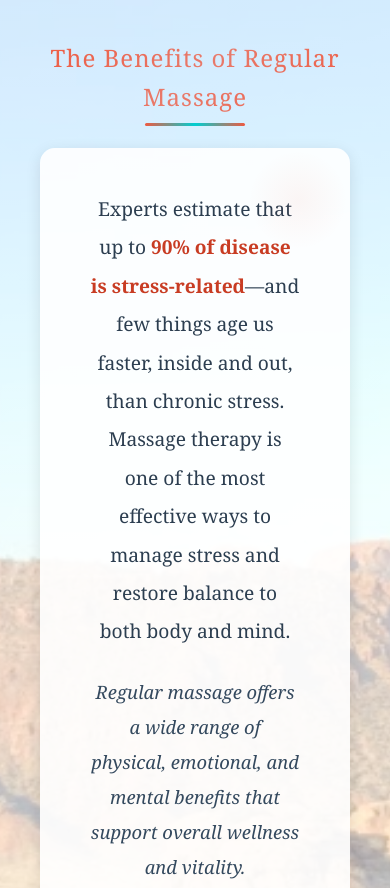
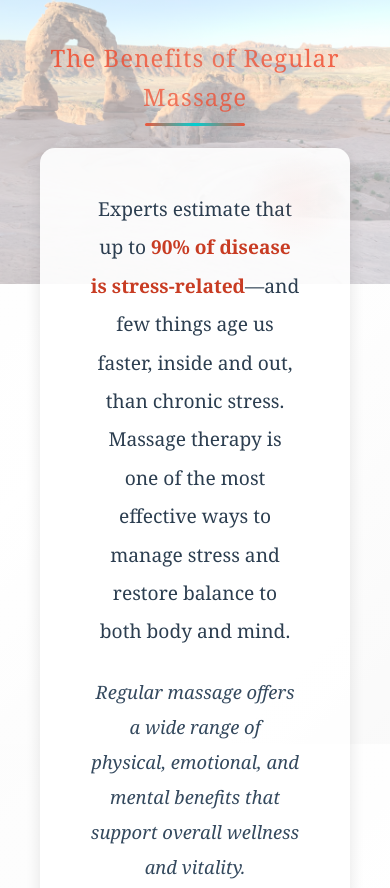
Before and after one commit to hannahleeconner/HealthyTouchHeals, a plain HTML site: page index.html in a window 390 px wide. Shown: the part 944-1832 px from the top of the page. Drawn offline with Linux system fonts and the light colour scheme.

Commit message:
Add files via upload

```diff
--- a/style.css
+++ b/style.css
@@ -1062,15 +1062,15 @@ footer a:hover {
     section[style*="background-image"],
     div[style*="background"] {
         background-attachment: scroll !important;
-        background-size: auto 100% !important;
-        background-position: center !important;
+        background-size: contain !important;
+        background-position: center top !important;
         background-repeat: no-repeat !important;
-        -webkit-background-size: auto 100% !important;
+        -webkit-background-size: contain !important;
     }
 
     /* Override any 150% background sizes on mobile */
     section[style*="background-size: 150%"] {
-        background-size: auto 100% !important;
+        background-size: contain !important;
     }
 
     .hero,
```
